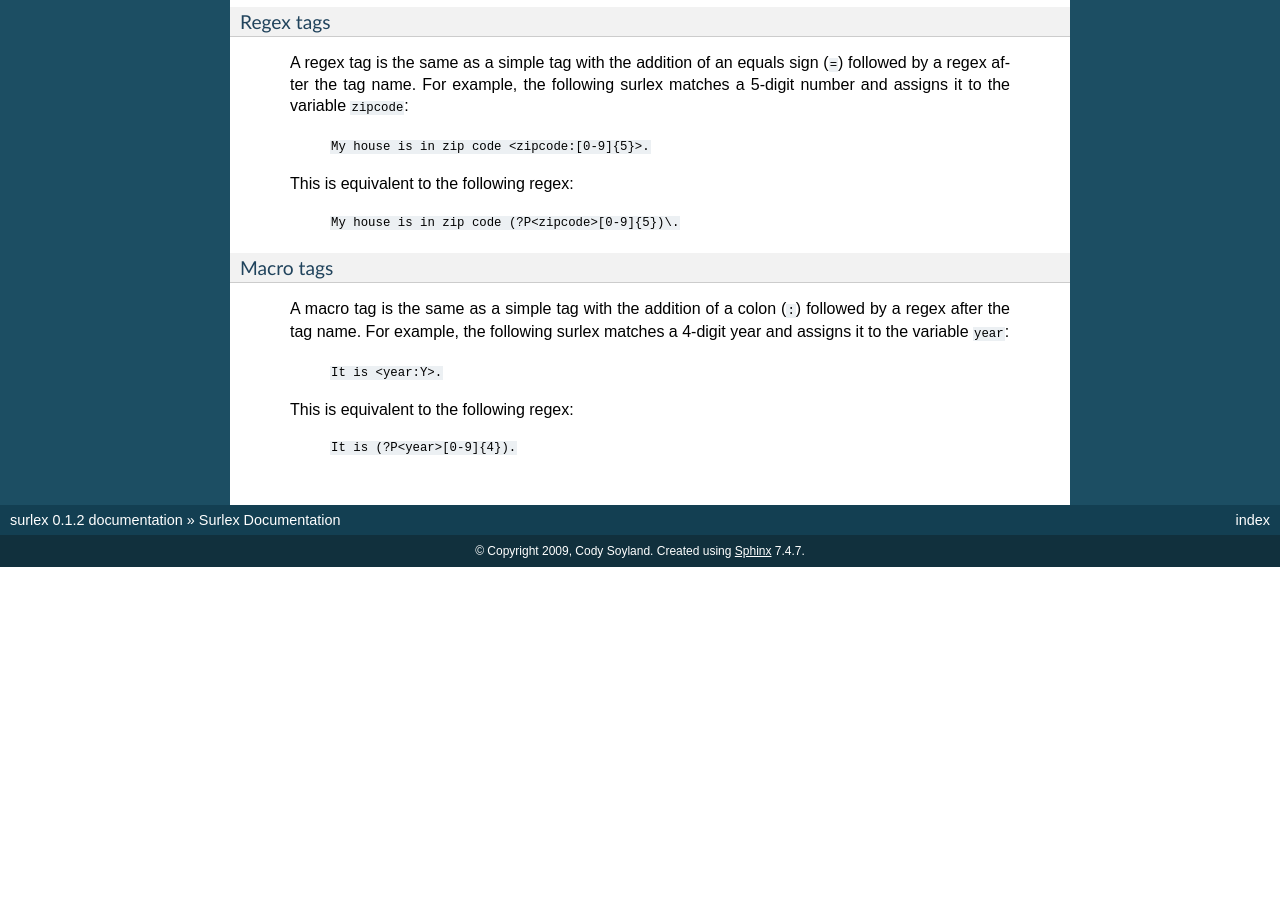
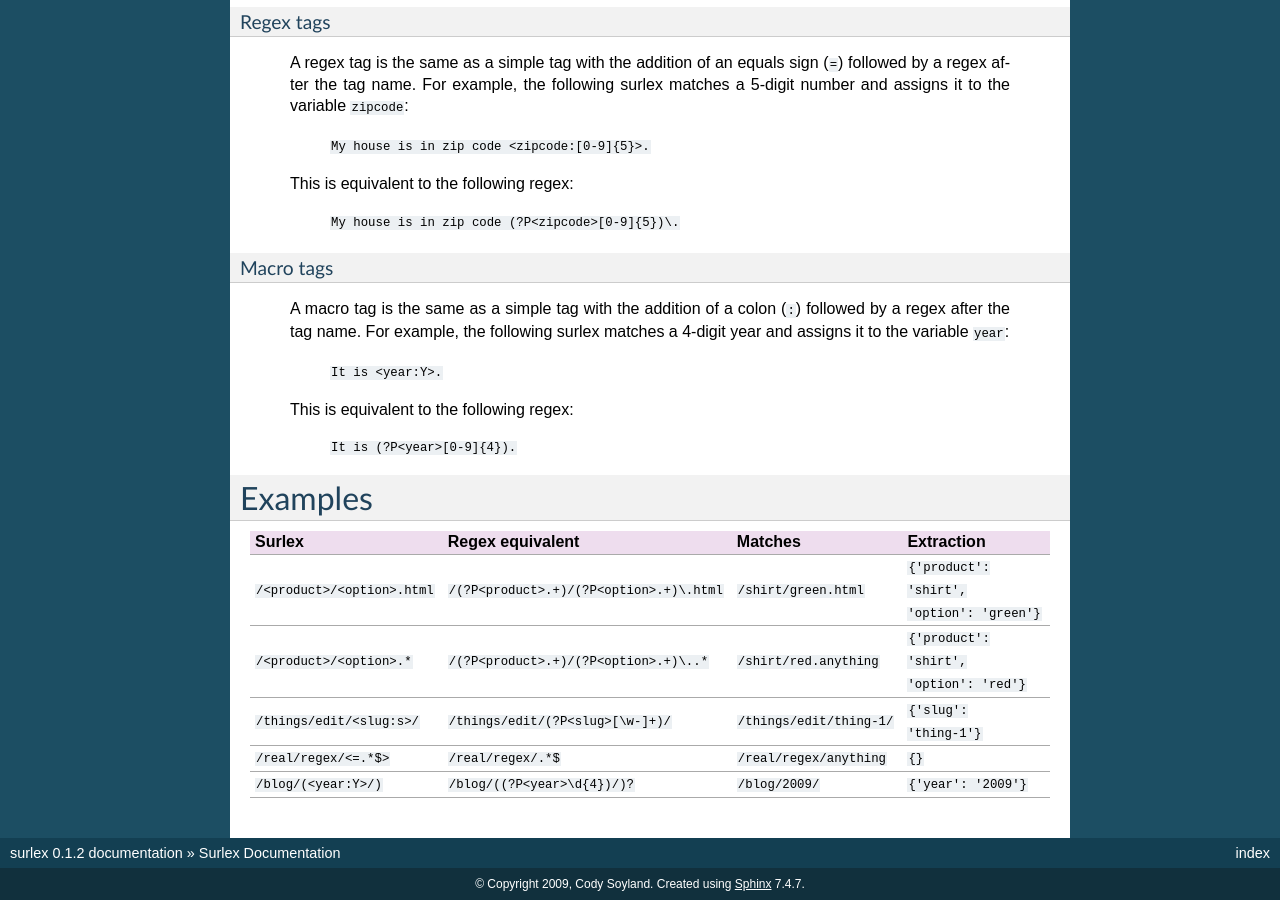
Before and after one commit to codysoyland/surlex, a Sphinx documentation site: the page built from docs/index.rst, in a window 1280 px wide and 900 px high, scrolled down 1484 px. Built offline with Sphinx 7.4.7, drawn with Linux system fonts in a browser that asks for light colours; before the commit the page ends 2051 px from its top, so only the background shows below that.

Commit message:
Added examples to documentation.

```diff
--- a/docs/index.rst
+++ b/docs/index.rst
@@ -109,3 +109,17 @@ Macro tags
     This is equivalent to the following regex:
 
         ``It is (?P<year>[0-9]{4}).``
+
+========
+Examples
+========
+
+============================    =========================================   =========================   ===========================================
+Surlex                          Regex equivalent                            Matches                     Extraction
+============================    =========================================   =========================   ===========================================
+``/<product>/<option>.html``    ``/(?P<product>.+)/(?P<option>.+)\.html``   ``/shirt/green.html``       ``{'product': 'shirt', 'option': 'green'}``
+``/<product>/<option>.*``       ``/(?P<product>.+)/(?P<option>.+)\..*``     ``/shirt/red.anything``     ``{'product': 'shirt', 'option': 'red'}``
+``/things/edit/<slug:s>/``      ``/things/edit/(?P<slug>[\w-]+)/``          ``/things/edit/thing-1/``   ``{'slug': 'thing-1'}``
+``/real/regex/<=.*$>``          ``/real/regex/.*$``                         ``/real/regex/anything``    ``{}``
+``/blog/(<year:Y>/)``           ``/blog/((?P<year>\d{4})/)?``               ``/blog/2009/``             ``{'year': '2009'}``
+============================    =========================================   =========================   ===========================================
```
